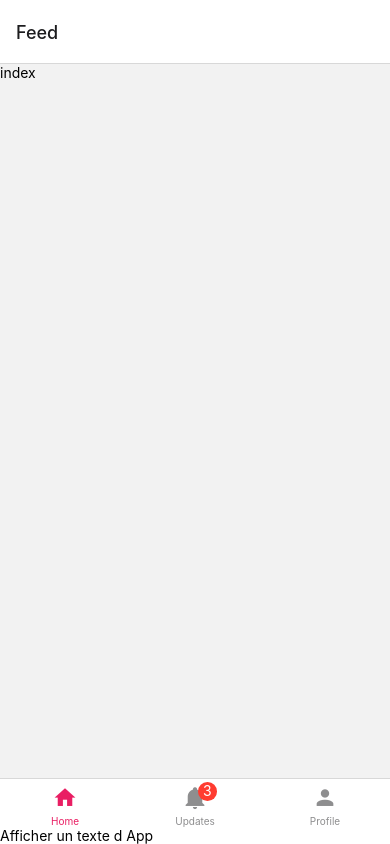
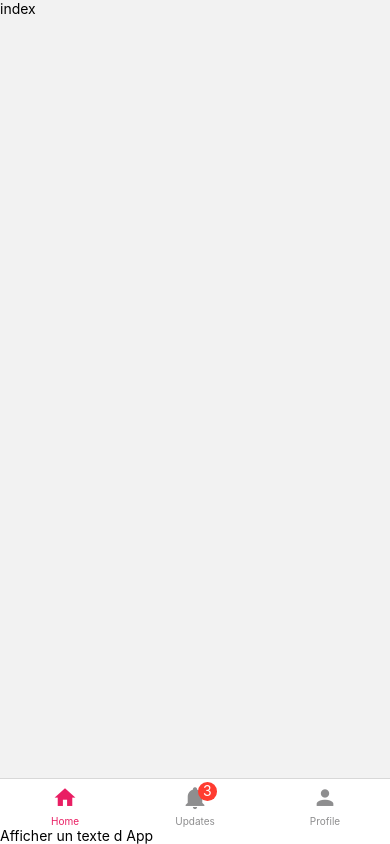
Before and after one commit to alexikiphenix/hospitalReactNative, a React Native app: screen /Home in a window 390 px wide. Built offline with nearby package versions, Linux system fonts and the light colour scheme.

Commit message:
adding android/app/build.gradle

```diff
--- a/ecrans/tabs/index.js
+++ b/ecrans/tabs/index.js
@@ -8,12 +8,13 @@ const BottomTabs = () => {
   const Tab = createBottomTabNavigator();
   return (
     <Tab.Navigator
-      initialRouteName="home"
+      initialRouteName="tabs_home"
       screenOptions={{
         tabBarActiveTintColor: '#e91e63',
+        headerShown: false,
       }}>
       <Tab.Screen
-        name="Feed"
+        name="tabs_home"
         component={Home}
         options={{
           tabBarLabel: 'Home',
@@ -23,7 +24,7 @@ const BottomTabs = () => {
         }}
       />
       <Tab.Screen
-        name="Notifications"
+        name="tabs_home2"
         component={Home}
         options={{
           tabBarLabel: 'Updates',
@@ -34,7 +35,7 @@ const BottomTabs = () => {
         }}
       />
       <Tab.Screen
-        name="Profile"
+        name="tabs_home3"
         component={Home}
         options={{
           tabBarLabel: 'Profile',
```
Also changed, not shown: 1 other file (tests, documents, lock files or other folders).
